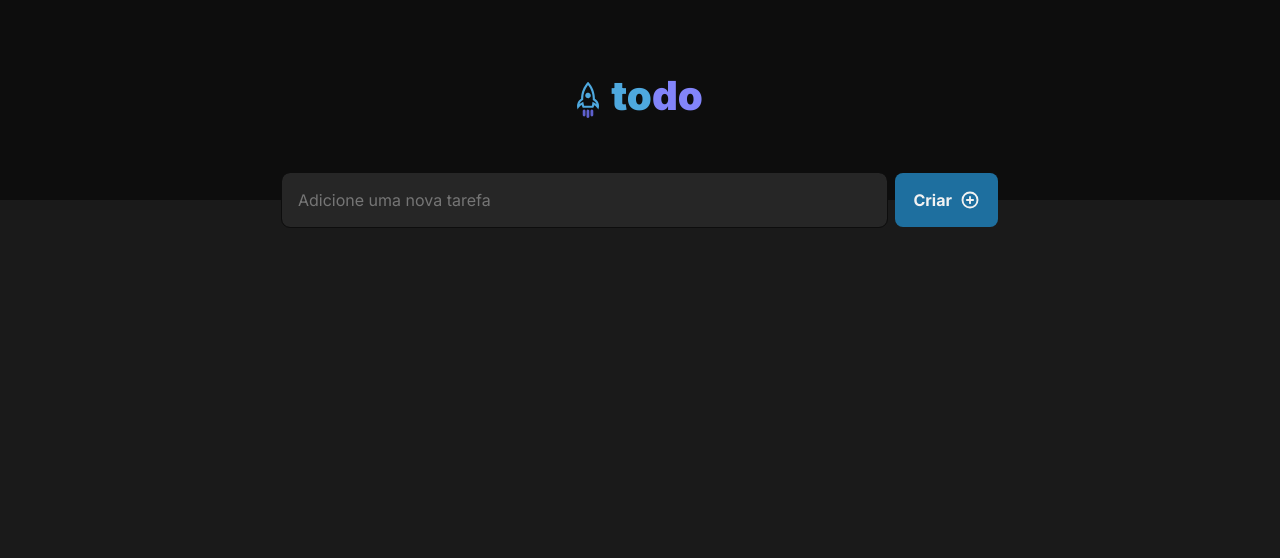
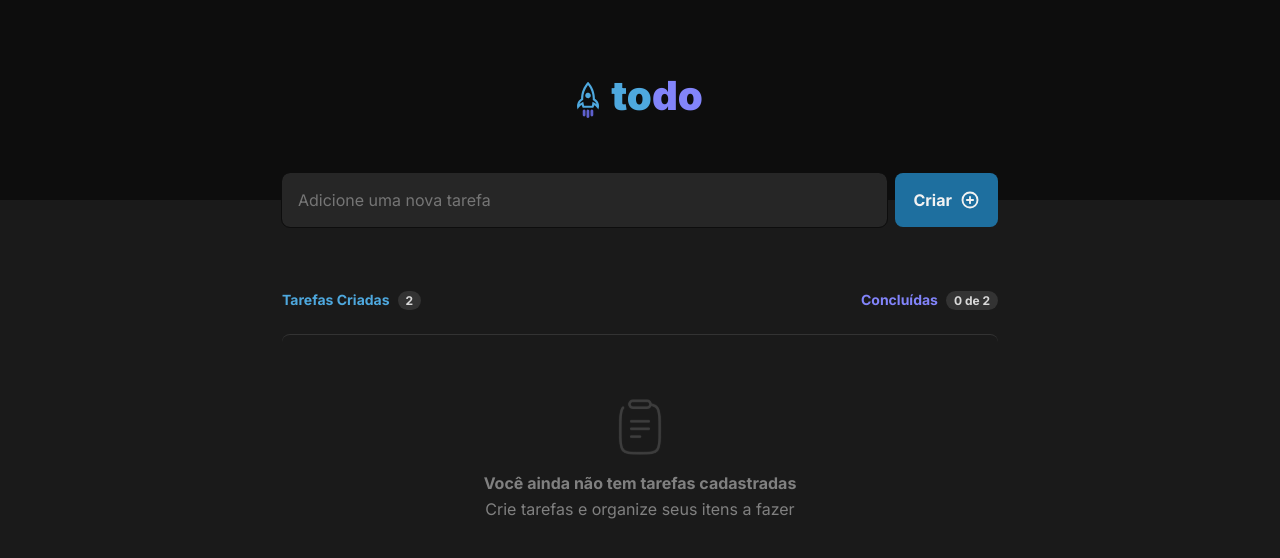
Before and after one commit to KaioFelps/ignite-todo, a React (Vite) app: page / in a window 1280 px wide. Shown: the top 558 px of the page. Built offline with nearby package versions, Linux system fonts and the light colour scheme.

Commit message:
Create task component and stylish it + create a component that cointains the view of when there aint any task on the object and stylish it

```diff
--- a/src/App.tsx
+++ b/src/App.tsx
@@ -2,9 +2,22 @@ import { useState } from 'react'
 import { Header } from './Header'
 import styles from "./app.module.css"
 import { PlusCircle } from 'phosphor-react'
+import { Task } from "./Task"
+import { Notask } from './noTask'
 
 function App() {
-  const [count, setCount] = useState(0)
+
+  type tasksObjects = {
+    text: string;
+    id: number;
+  }
+
+  const tasksList: tasksObjects[] = [
+    // {
+    //   text: "testando",
+    //   id:1
+    // }
+  ]
 
   return (
     <>
@@ -17,6 +30,24 @@ function App() {
                 />
             <button type="submit">Criar <PlusCircle size={20} weight="bold"/></button>
         </form>
+
+        <div className={styles.tasks}>
+          <div className={styles.header}>
+            <div className={styles.title}>
+              Tarefas Criadas
+              <span className={styles.tasksCounter}>2</span>
+            </div>
+            <div className={`${styles.title} ${styles.purple}`}>
+              Concluídas
+              <span className={styles.tasksCounter}>0 de 2</span>
+            </div>
+          </div>
+
+          <div className={styles.tasksWrapper}>
+            { tasksList.length !== 0 ?
+            tasksList.map(task => <Task key={task.id} text={task.text} />) : <Notask/> }
+          </div>
+        </div>
       </div>
     </>
   )
--- /dev/null
+++ b/src/Notask.module.css
@@ -0,0 +1,24 @@
+.wrapper {
+    padding: 4rem 1.5rem;
+    display: flex;
+    flex-direction: column;
+    justify-content: flex-start;
+    align-items: center;
+
+    gap: 1rem;
+
+    border-radius: 8px;
+    border-top: 1px solid var(--gray-400);
+}
+
+.wrapper p {
+    color: var(--gray-300);
+    font-weight: bold;
+    line-height: 1.6;
+    text-align: center;
+    font-size: var(--fs-16);
+}
+
+.wrapper p span {
+    font-weight: normal;
+}
--- /dev/null
+++ b/src/Task.tsx
@@ -0,0 +1,20 @@
+import styles from "./tasks.module.css"
+import { Trash, CheckCircle } from "phosphor-react"
+
+type Props = {
+    text: string;
+}
+
+export function Task(props: Props) {
+    return (
+        <div className={`${styles.taskBox}`}>
+            <label>
+                <input type="checkbox" name="ConcludeTask" aria-label="Marcar como concluído"/>
+                <div className={styles.behindInput}></div>
+                <CheckCircle size={22} weight="fill"/>
+            </label>
+            <p>{props.text}</p>
+            <button aria-label="Deletar esta tarefa"><Trash size={16} weight="bold"/></button>
+        </div>
+    )
+}
--- a/src/app.module.css
+++ b/src/app.module.css
@@ -57,3 +57,44 @@
     border: none;
     outline: 1px solid var(--purple-500);
 }
+
+/* -------------------------- */
+
+.tasks .header .title {
+    display: flex;
+    gap: 8px;
+
+    font-size: var(--fs-14);
+    font-weight: 700;
+    color: var(--blue-300);
+}
+
+.tasks .header .title.purple {
+    color: var(--purple-300);
+}
+
+.tasks .header .title .tasksCounter {
+    background-color: var(--gray-400);
+    padding: 0.125rem 0.5rem;
+    font-size: var(--fs-12);
+    color: var(--gray-200);
+
+    border-radius: 999px;
+}
+
+.tasks {
+    width: 100%;
+}
+
+.tasks .header {
+    display: flex;
+    flex: 1;
+    justify-content: space-between;
+
+    margin-bottom: 1.5rem;
+}
+
+.tasksWrapper {
+    display: flex;
+    flex-direction: column;
+}
--- a/src/global.css
+++ b/src/global.css
@@ -42,7 +42,7 @@ body {
 body, input, textarea, button {
     font-family: "Inter", sans-serif;
     font-weight: 400;
-    font-size: 1rem;
+    font-size: var(--fs-16);
 }
 
 :focus-visible {
@@ -55,4 +55,7 @@ body, input, textarea, button {
     max-width: 736px;
     margin: 0 auto;
     padding: 0 10px;
+
+    display: flex;
+    flex-wrap: wrap;
 }
--- /dev/null
+++ b/src/noTask.tsx
@@ -0,0 +1,15 @@
+import styles from "./Notask.module.css"
+import clipboard from "./assets/Clipboard.svg"
+
+export function Notask() {
+    return (
+        <div className={styles.wrapper}>
+            <img src={clipboard} alt="Clipboard" aria-label="Clipboard indicando que não há afazeres" />
+
+            <p>
+                Você ainda não tem tarefas cadastradas <br/>
+                <span>Crie tarefas e organize seus itens a fazer</span>
+            </p>
+        </div>
+    )
+}
--- /dev/null
+++ b/src/tasks.module.css
@@ -0,0 +1,111 @@
+.taskBox {
+    padding: 16px;
+    background: var(--gray-500);
+    color: var(--gray-100);
+
+    border-radius: 8px;
+    outline: 1px solid var(--gray-400);
+
+    display: flex;
+    align-items: flex-start;
+
+    transition: outline .2s, color .2s;
+}
+
+.taskBox:has(input:checked) {
+    outline: 1px solid transparent;
+}
+
+.taskBox:has(input:checked) p {
+    color: var(--gray-300);
+    text-decoration-line: line-through;
+}
+
+.taskBox p {
+    flex: 1;
+    line-height: 1.6;
+    font-size: var(--fs-14);
+}
+
+.taskBox label {
+    position: relative;
+    margin-right: 0.9rem;
+    padding: 3px;
+}
+
+.taskBox label .behindInput {
+    opacity: 0;
+    background-color: var(--blue-500);
+    transition: opacity .1s;
+    border-radius: 999px;
+    width: 1.125rem;
+    height: 1.125rem;
+
+    position: absolute;
+    left: 3px;
+    top: 3px;
+}
+
+.taskBox label input {
+    appearance: none;
+    border-radius: 999px;
+    box-shadow: inset 0px 0px 0px 2px var(--blue-300);
+    width: 1.125rem;
+    height: 1.125rem;
+
+    transition: all .1s;
+}
+
+.taskBox label input:not(:checked):hover {
+    box-shadow: inset 0px 0px 0px 2px var(--blue-500);
+}
+
+.taskBox label:has(input:not(:checked):hover) .behindInput {
+    opacity: 0.2;
+}
+
+.taskBox label input:checked {
+    opacity: 0;
+}
+
+.taskBox label:has(input:not(:checked)) svg {
+    opacity: 0;
+}
+
+.taskBox label svg {
+    position: absolute;
+    left: 1.5px;
+    top: 1.5px;
+    color: var(--purple-500);
+}
+
+.taskBox label svg:hover {
+    color: var(--purple-300);
+}
+
+.taskBox :is(input, svg) {
+    transition: opacity .2s;
+}
+
+/* ---------------------------- */
+
+.taskBox button {
+    appearance: none;
+    border: 0;
+    border-radius: 4px;
+    padding: 5px;
+
+    display: flex;
+    align-items: center;
+    justify-content: center;
+
+    color: var(--gray-300);
+    background-color: transparent;
+
+    transition: background .1s;
+}
+
+.taskBox button:hover {
+    color: var(--danger);
+    background-color: var(--gray-400);
+}
```
Also changed, not shown: src/assets/Clipboard.svg (added).
